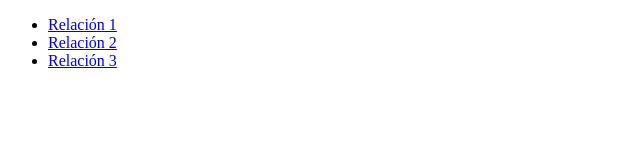
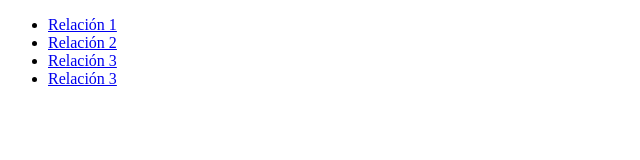
Before and after one commit to Biza13/Biza13.github.io, a plain HTML site: page Entorno cliente/U1/index.html in a window 1280 px wide. Shown: the whole page, without its empty margins (0-640 px from the left). Drawn offline with Linux system fonts and the light colour scheme.

Commit message:
Relacion 1.4 cliente

```diff
--- a/Entorno cliente/U1/index.html
+++ b/Entorno cliente/U1/index.html
@@ -10,6 +10,7 @@
         <li><a href="./Relación 1.1/index.html">Relación 1</a></li>
         <li><a href="./Relación 1.2/index.html">Relación 2</a></li>
         <li><a href="./Relación 1.3/index.html">Relación 3</a></li>
+        <li><a href="./Relación 1.4/index.html">Relación 3</a></li>
     </ul>
 </body>
 </html>
```
